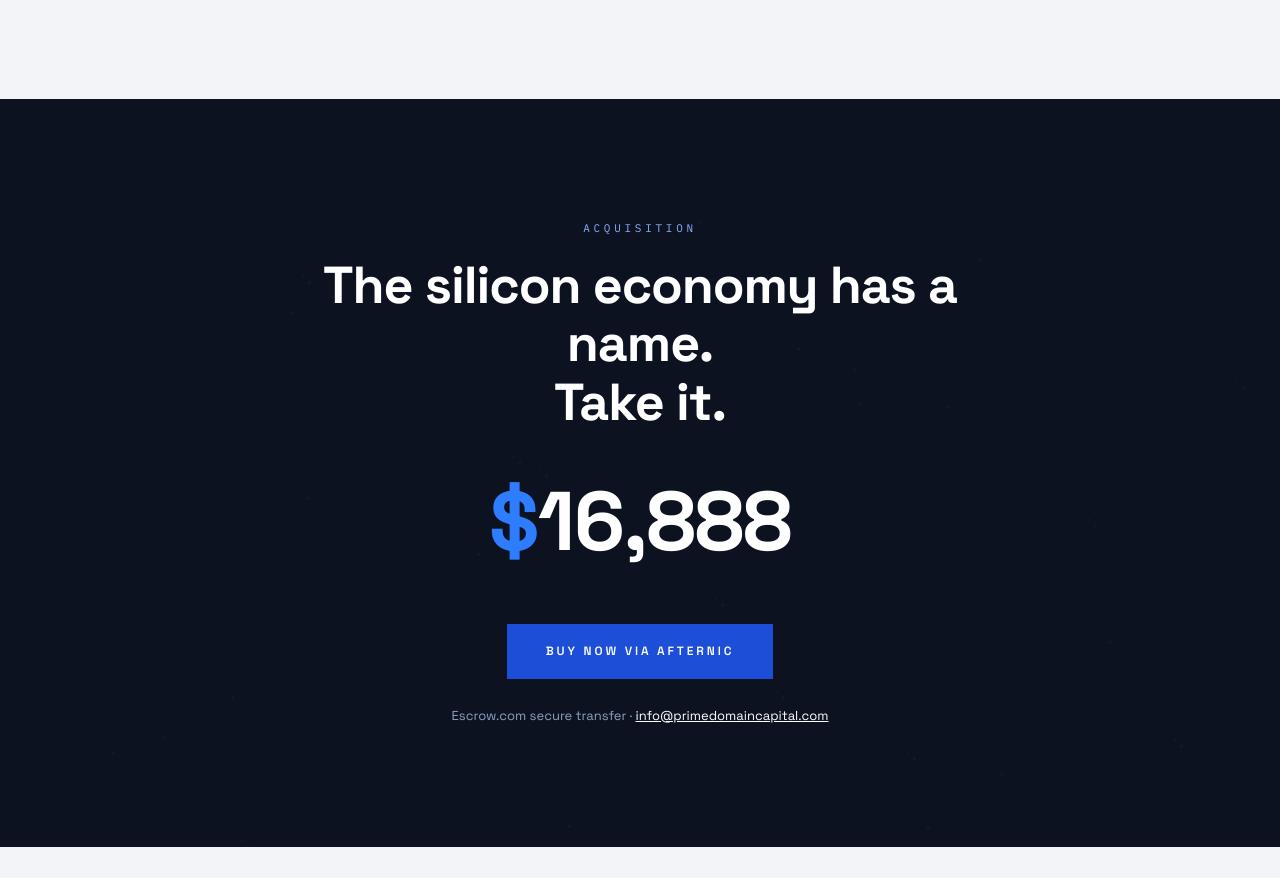
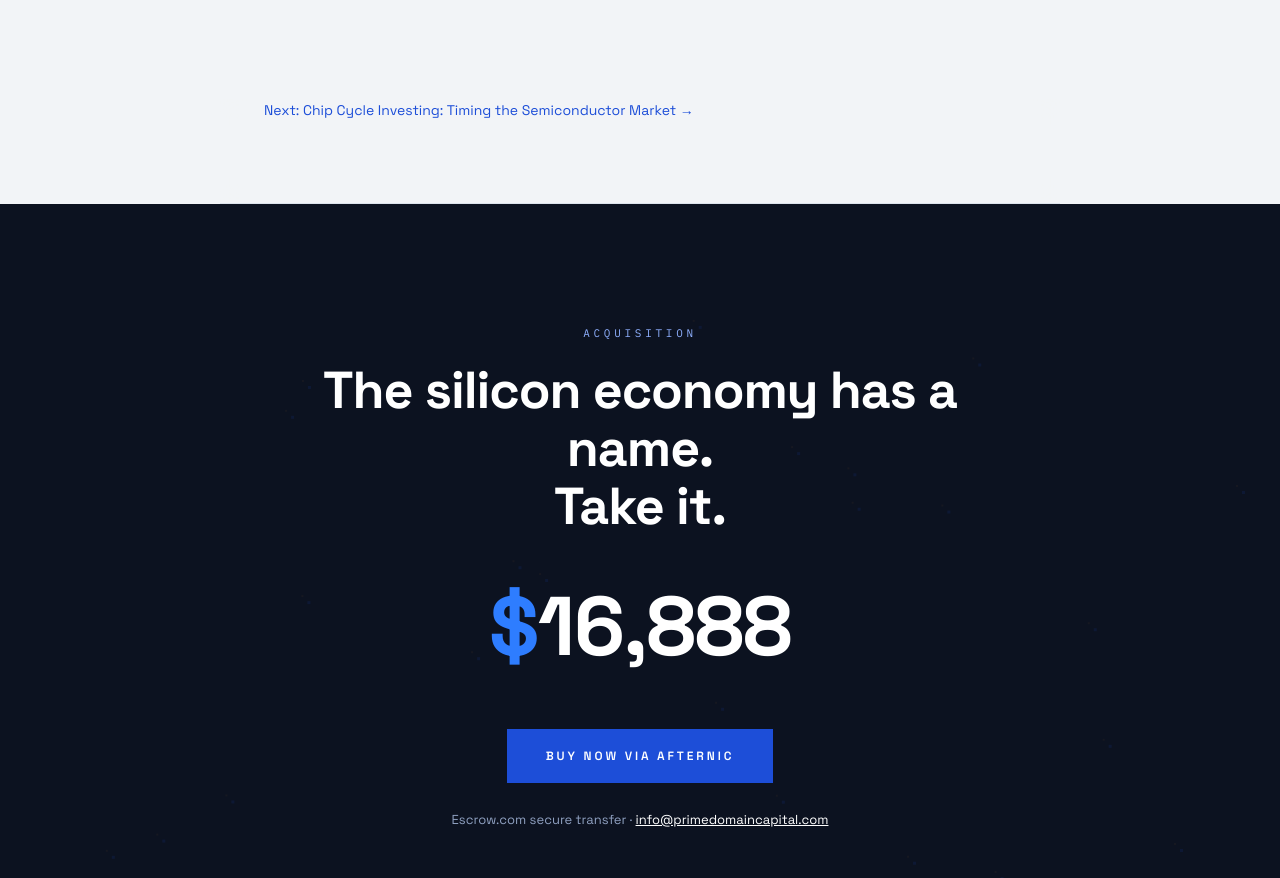
Before and after one commit to primedomaincapital/semiconductorfund, a plain HTML site: page insights/article1.html in a window 1280 px wide. Shown: the part 3388-4266 px from the top of the page. Drawn offline with Linux system fonts and the light colour scheme.

Commit message:
Add prev/next nav block to article1
Added navigation to the next article and a call-to-action section.

```diff
--- a/insights/article1.html
+++ b/insights/article1.html
@@ -115,7 +115,7 @@ footer a{color:var(--chip);text-decoration:none;font-weight:600}
 <p>But here is the necessary discipline, the line to underline: <em>in semiconductors, the cycle is the thesis, and anyone who buys the peak as if it were a plateau pays tuition.</em> Gartner&#x27;s own analysts warn that memflation will &quot;destroy, or at least delay, non-AI demand into 2028&quot; — the AI build-out is cannibalizing the rest of the industry&#x27;s demand today, which means today&#x27;s revenue mix is flattered by a one-time reallocation. Memory has the most violent cycles in the industry; the same pricing power that triples revenue can cut it in half when capacity arrives in 2027–2028. China, which was 42% of ASML&#x27;s revenue in the first three quarters of 2025, is falling toward ~20% by end of 2026 as export controls bite — a demand hole someone has to fill.</p>
 <p>The 2026 semiconductor thesis, stated honestly: overweight the bottlenecks (HBM, advanced packaging, EUV), respect the cycle (memory peaks are for selling, not buying), and remember that the company selling shovels at record prices is telling you exactly how long the gold rush has left. The numbers say the rush has years. The cycle says to keep one eye on the exit.</p>
 <p class="signoff"><em>The chip cycle rewards the well-positioned. semiconductorfund.com is available for acquisition by the firm that will own semiconductor investing. Inquiries: info@primedomaincapital.com.</em></p>
-</article>
+</article> <nav class="article-nav" style="position:relative;z-index:1;max-width:840px;margin:0 auto;padding:0 44px 80px;display:flex;justify-content:space-between;gap:24px;flex-wrap:wrap"><a href="article2.html" style="color:var(--chip);text-decoration:none;font-size:14px">Next: Chip Cycle Investing: Timing the Semiconductor Market &rarr;</a></nav>
 <div class="cta">
   <canvas class="bgc" id="circuit2"></canvas>
   <div class="kicker reveal" style="color:#8fb0ff">Acquisition</div>
```
